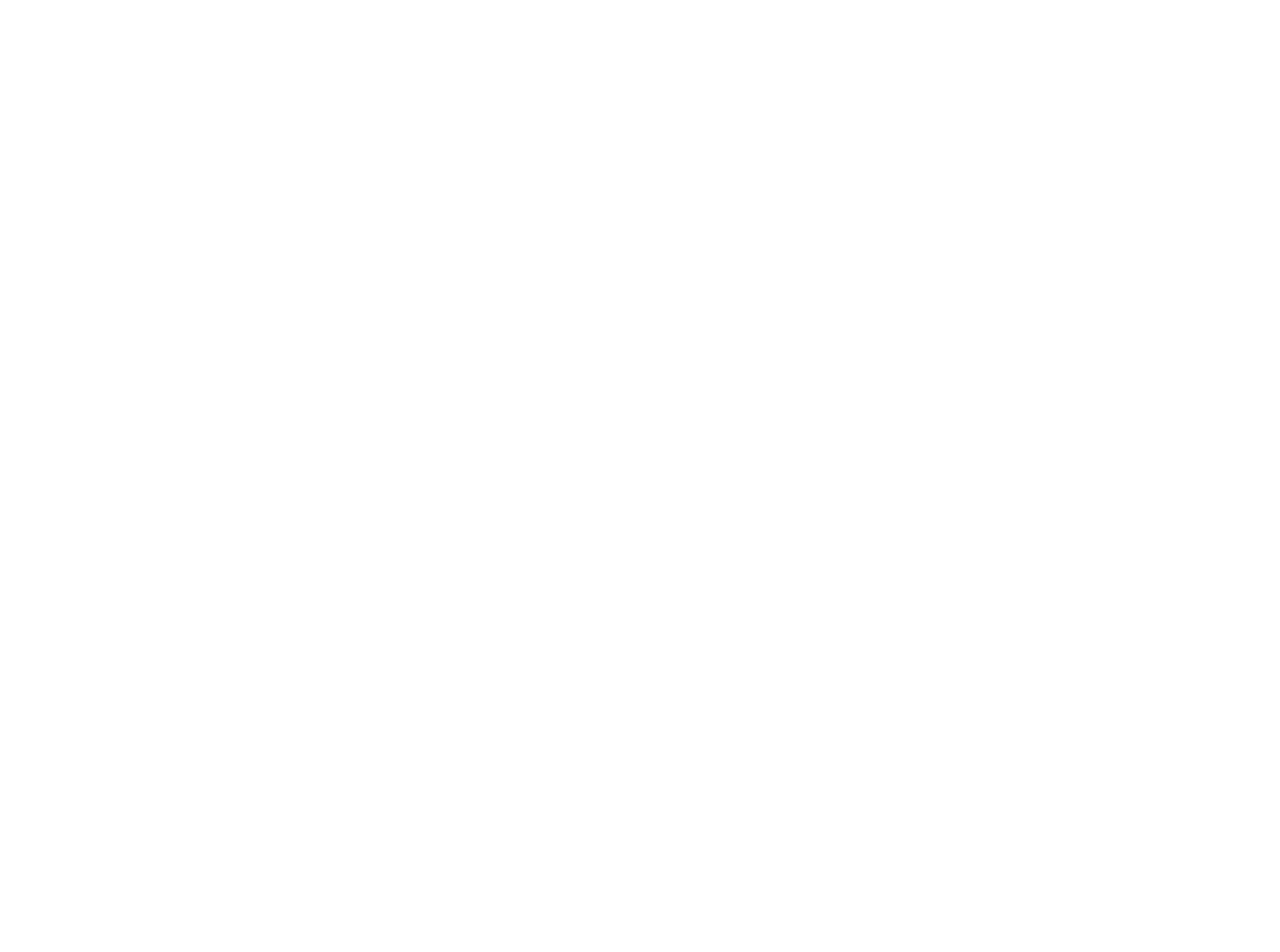
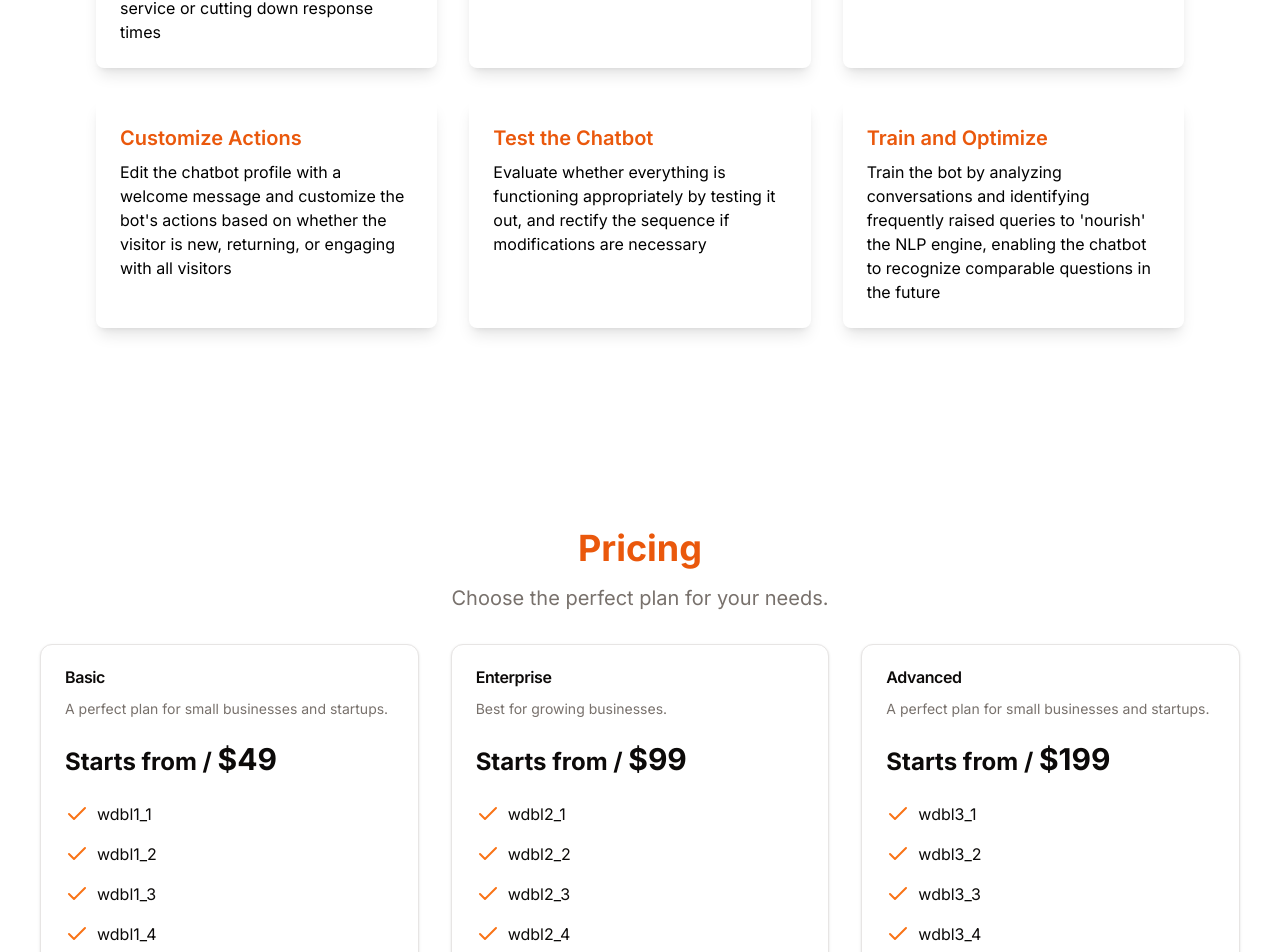
Before and after one commit to Codngwthubaid/webzaura, a Next.js app: page /AiChatBot in a window 1280 px wide. Shown: the part 1138-2090 px from the top of the page. Before the commit the page ends 800 px from the top, so only its background shows below. Built offline with nearby package versions, Linux system fonts and the light colour scheme.

Commit message:
Pages Completed

```diff
--- a/app/AiChatBot/page.tsx
+++ b/app/AiChatBot/page.tsx
@@ -1,6 +1,10 @@
 "use client"
 import React, { useState, useEffect } from "react";
-import ServicesLayout from "@/components/layout/services/ServicesHeroSectionLayout";
+import ServicesHeroSectionLayout from "@/components/layout/services/servicesHeroSectionLayout";
+import SectionWorkFlowLayout from "@/components/layout/services/servicesWorkFLowLayout";
+import ServicesPricingLayout from "@/components/layout/services/servicesPricingLayout";
+import { ContactSection } from "@/components/layout/sections/contact";
+import { FooterSection } from "@/components/layout/sections/footer";
 
 const Page = () => {
   const [loading, setLoading] = useState(true);
@@ -12,21 +16,69 @@
     return () => clearTimeout(timer);
   }, []);
 
-  return (
-    <div>
-      {loading ? (
+  return loading ? (
     <div className="flex justify-center items-center h-screen bg-[#0c0a09]">
       <div className="animate-spin rounded-full h-16 w-16 border-t-4 border-[#ea580c]"></div>
     </div>
   ) : (
-        <ServicesLayout
+    <>
+      <ServicesHeroSectionLayout
         serviceName="AI Chat Bot"
         headLineFirst='Building'
         headLineSecond='Intelligent Conversations'
       />
-      )}
-    </div>
+
+      <SectionWorkFlowLayout
+      wst1="Define Objectives"
+      wst2="Select the Chatbot"
+      wst3="Design Conversation Flow"
+      wst4="Customize Actions"
+      wst5="Test the Chatbot"
+      wst6="Train and Optimize"
+      wsd1="Clearly identify your business needs and what you want the chatbot to achieve, such as improving customer service or cutting down response times"
+      wsd2="Choose the right AI chatbot platform, considering pre-programmed options or customizable solutions"
+      wsd3="Design the chatbot conversation using a chatbot editor, creating building blocks by dragging and dropping them"
+      wsd4="Edit the chatbot profile with a welcome message and customize the bot's actions based on whether the visitor is new, returning, or engaging with all visitors"
+      wsd5="Evaluate whether everything is functioning appropriately by testing it out, and rectify the sequence if modifications are necessary"
+      wsd6="Train the bot by analyzing conversations and identifying frequently raised queries to 'nourish' the NLP engine, enabling the chatbot to recognize comparable questions in the future"
+      desc="Engage your customers 24/7 with intelligent AI chatbots that automate responses, handle customer queries, and provide real-time assistance. Our chatbots are designed to enhance engagement, improve efficiency, and boost conversions—all while delivering a human-like interaction."
+      />
+
+      <ServicesPricingLayout
+       wdt1="Basic"
+       wdpo1={0}
+       wdp1={49}
+       wdd1="A perfect plan for small businesses and startups."
+       wdt2="Enterprise"
+       wdpo2={0}
+       wdp2={99}
+       wdd2="Best for growing businesses."
+       wdt3="Advanced"
+       wdpo3={0}
+       wdp3={199}
+       wdd3="A perfect plan for small businesses and startups."
+       wdbl1_1="wdbl1_1"
+       wdbl1_2="wdbl1_2"
+       wdbl1_3="wdbl1_3"
+       wdbl1_4="wdbl1_4"
+       wdbl1_5="wdbl1_5"
+       wdbl2_1="wdbl2_1"
+       wdbl2_2="wdbl2_2"
+       wdbl2_3="wdbl2_3"
+       wdbl2_4="wdbl2_4"
+       wdbl2_5="wdbl2_5"
+       wdbl3_1="wdbl3_1"
+       wdbl3_2="wdbl3_2"
+       wdbl3_3="wdbl3_3"
+       wdbl3_4="wdbl3_4"
+       wdbl3_5="wdbl3_5"
+      />
+
+      <ContactSection  />
+      <FooterSection />
+    </>
   )
 }
 
+
 export default Page
--- a/app/AppDevelopment/page.tsx
+++ b/app/AppDevelopment/page.tsx
@@ -4,6 +4,7 @@
 import { ContactSection } from "@/components/layout/sections/contact";
 import { FooterSection } from "@/components/layout/sections/footer";
 import ServicesWorkFLowLayout from "@/components/layout/services/servicesWorkFLowLayout";
+import ServicesPricingLayout from "@/components/layout/services/servicesPricingLayout";
 
 const Page = () => {
   const [loading, setLoading] = useState(true);
@@ -43,6 +44,36 @@
         desc=" A structured approach to App development is the process of creating software applications for mobile devices, involving stages such as ideation, design, coding, testing, and deployment. It focuses on delivering user-friendly and functional apps that meet specific needs and provide a seamless experience across platforms."
       />
 
+      <ServicesPricingLayout
+              wdt1="Basic"
+              wdpo1={0}
+              wdp1={1199}
+              wdd1="A perfect plan for small businesses and startups."
+              wdt2="Enterprise"
+              wdpo2={0}
+              wdp2={2999}
+              wdd2="Best for growing businesses."
+              wdt3="Advanced"
+              wdpo3={0}
+              wdp3={5999}
+              wdd3="A perfect plan for small businesses and startups."
+              wdbl1_1="wdbl1_1"
+              wdbl1_2="wdbl1_2"
+              wdbl1_3="wdbl1_3"
+              wdbl1_4="wdbl1_4"
+              wdbl1_5="wdbl1_5"
+              wdbl2_1="wdbl2_1"
+              wdbl2_2="wdbl2_2"
+              wdbl2_3="wdbl2_3"
+              wdbl2_4="wdbl2_4"
+              wdbl2_5="wdbl2_5"
+              wdbl3_1="wdbl3_1"
+              wdbl3_2="wdbl3_2"
+              wdbl3_3="wdbl3_3"
+              wdbl3_4="wdbl3_4"
+              wdbl3_5="wdbl3_5"
+      />
+
       <ContactSection />
       <FooterSection />
     </>
--- a/components/navbar.tsx
+++ b/components/navbar.tsx
@@ -25,6 +25,13 @@
   DropdownMenuItem,
   DropdownMenuTrigger,
 } from "@/components/ui/dropdown-menu"
+import {
+  Accordion,
+  AccordionContent,
+  AccordionItem,
+  AccordionTrigger,
+} from "@/components/ui/accordion"
+
 
 interface RouteProps {
   href: string;
@@ -49,6 +56,34 @@
     label: "FAQ",
   },
 ];
+
+
+const servicesList: RouteProps[] = [
+  {
+    href: "/WebDevelopment",
+    label: "Web Development",
+  },
+  {
+    href: "/DigitalMarketing",
+    label: "Digital Marketing",
+  },
+  {
+    href: "/UIUXGD",
+    label: "Socal Media Marketing",
+  },
+  {
+    href: "/SocialMediaManagement",
+    label: "UI/UX & Graphic Design",
+  },
+  {
+    href: "/AiChatBot",
+    label: "Ai ChatBot Integration",
+  },
+  {
+    href: "/AppDevelopment",
+    label: "App Development",
+  }
+]
 
 export const Navbar = () => {
   const [isOpen, setIsOpen] = React.useState(false);
@@ -83,7 +118,20 @@
               </SheetHeader>
 
               <div className="flex flex-col gap-2">
-                <Link href={"#services"} className="ml-4 cursor-pointer lg:hidden" onClick={() => setIsOpen(!isOpen)}>Services</Link>
+                <Accordion type="single" collapsible>
+                  <AccordionItem value="item-1">
+                    <AccordionTrigger className="font-semibold text-base ml-4">Services</AccordionTrigger>
+                    <AccordionContent  className="flex flex-col gap-y-3">
+                      {servicesList.map(({ href, label }) => (
+                        <ul key={href}>
+                          <li><Link href={href} className="ml-4 cursor-pointer lg:hidden hover:bg-primary/40 rounded-md p-2" onClick={() => setIsOpen(!isOpen)}>{label}</Link></li>
+                        </ul>
+
+                      ))}
+                    </AccordionContent>
+                  </AccordionItem>
+                </Accordion>
+
                 {routeList.map(({ href, label }) => (
                   <Button
                     key={href}
--- a/components/ui/accordion.tsx
+++ b/components/ui/accordion.tsx
@@ -28,7 +28,7 @@
     <AccordionPrimitive.Trigger
       ref={ref}
       className={cn(
-        "flex flex-1 items-center justify-between py-4 text-sm font-medium transition-all hover:underline text-left [&[data-state=open]>svg]:rotate-180",
+        "flex flex-1 items-center justify-between py-4 text-sm font-medium transition-all text-left [&[data-state=open]>svg]:rotate-180",
         className
       )}
       {...props}
```
Lines whose indentation alone changed are shown as unchanged.
